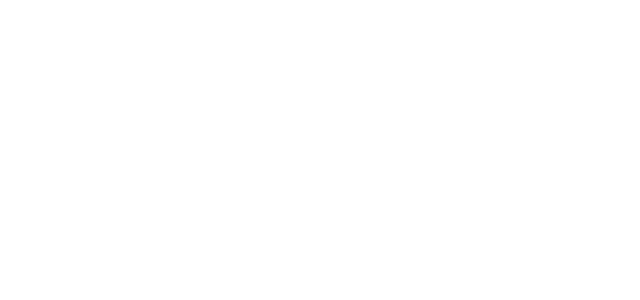
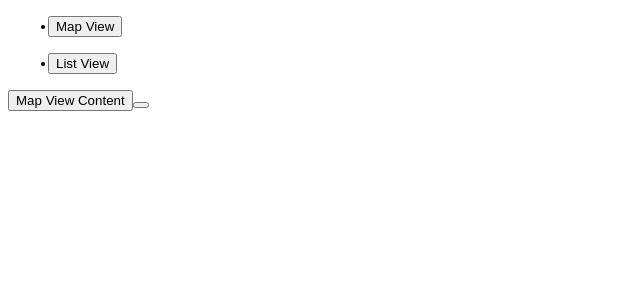
Before and after one commit to ARUNGOVINDCA/angularproject, an Angular app: page / in a window 1280 px wide. Shown: the top 300 px of the page, without its empty margins (0-640 px from the left). Built offline with nearby package versions, Linux system fonts and the light colour scheme.

Commit message:
nG Switch

```diff
--- a/src/app/app.component.html
+++ b/src/app/app.component.html
@@ -15,6 +15,19 @@
 
 </header> -->
 
+
+<!-- //ngswitch case -->
+
 <ul class="nav nav-pills">
 
+   <button><li [class.active]="vieweMode =='Map'"><a (click)="vieweMode = 'Map'">Map View</a></li></button>
+  </ul>
+   <ul>
+   <button> <li [class.active]="vieweMode == 'List  '"><a (click)="vieweMode = 'List'">List View</a></li></button>
+
 </ul>
+<div [ngSwitch]="vieweMode">
+  <button> <div *ngSwitchCase ="'Map'">Map View Content</div> </button>
+ <button> <div *ngSwitchCase ="'List'">List view Content  </div> </button>
+  <div *ngSwitchDefault="">OtherWise</div>
+</div>
--- a/src/app/app.component.ts
+++ b/src/app/app.component.ts
@@ -6,14 +6,29 @@
   styleUrls: ['./app.component.scss']
 })
 export class AppComponent {
-courses: any;
-  title(title: any) {
-    throw new Error('Method not implemented.');
-  }
-  greeting: string = 'Welcome to the Increment Button Demo!';
-  count: number = 0;
+    title(title: any) {
+      throw new Error('Method not implemented.');
+    }
+// courses: any;
+//   title(title: any) {
+//     throw new Error('Method not implemented.');
+//   }
+//   greeting: string = 'Welcome to the Increment Button Demo!';
+//   count: number = 0;
 
-  increment() {
-    this.count++;
+//   increment() {
+//     this.count++;
+// }
+
+
+
+    vieweMode = 'Map';                                            ////Ng Switch program
+    // vieweMode = 'Something Else';
+
+
+
+
+
+
+
 }
-}
```
